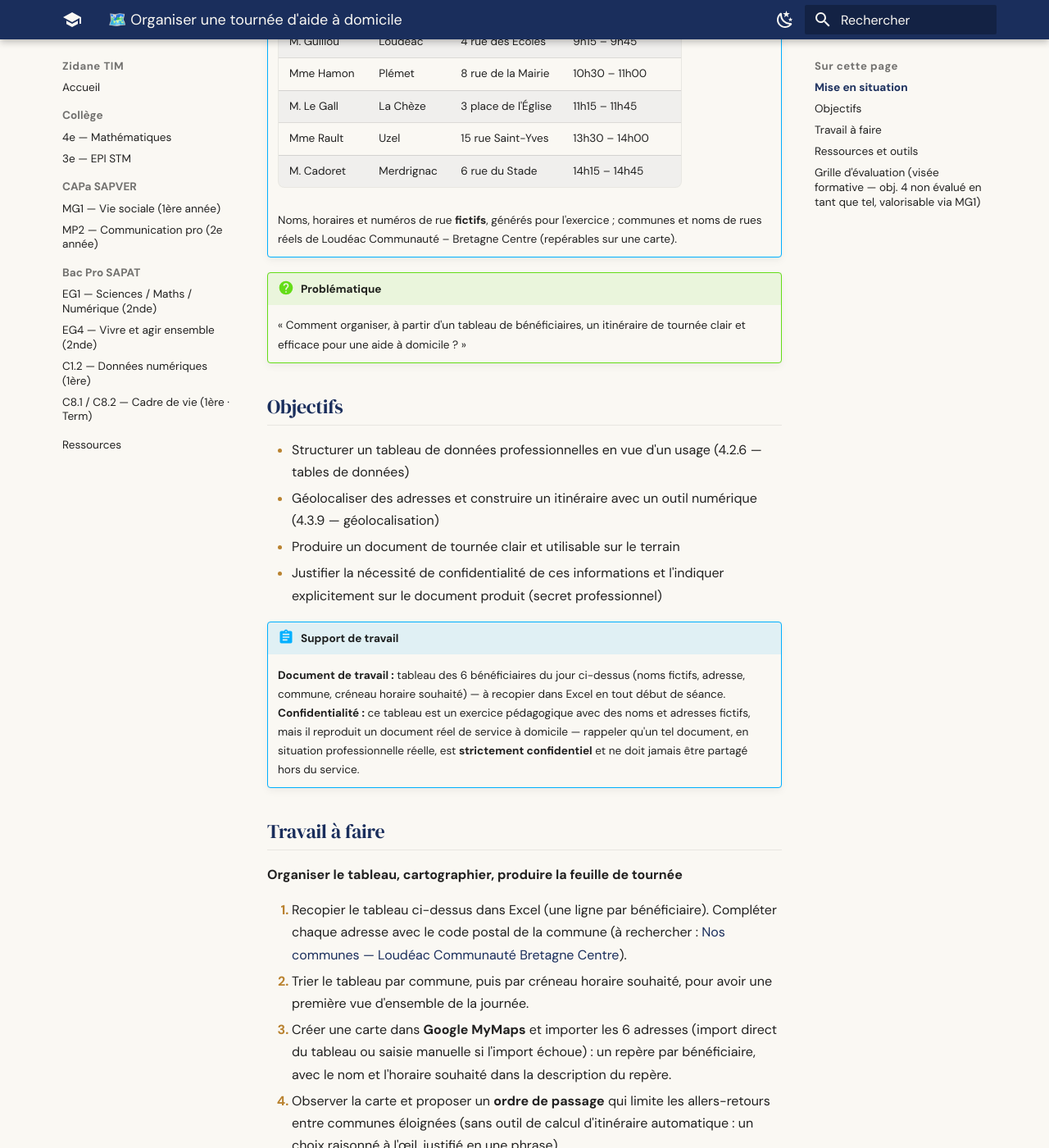
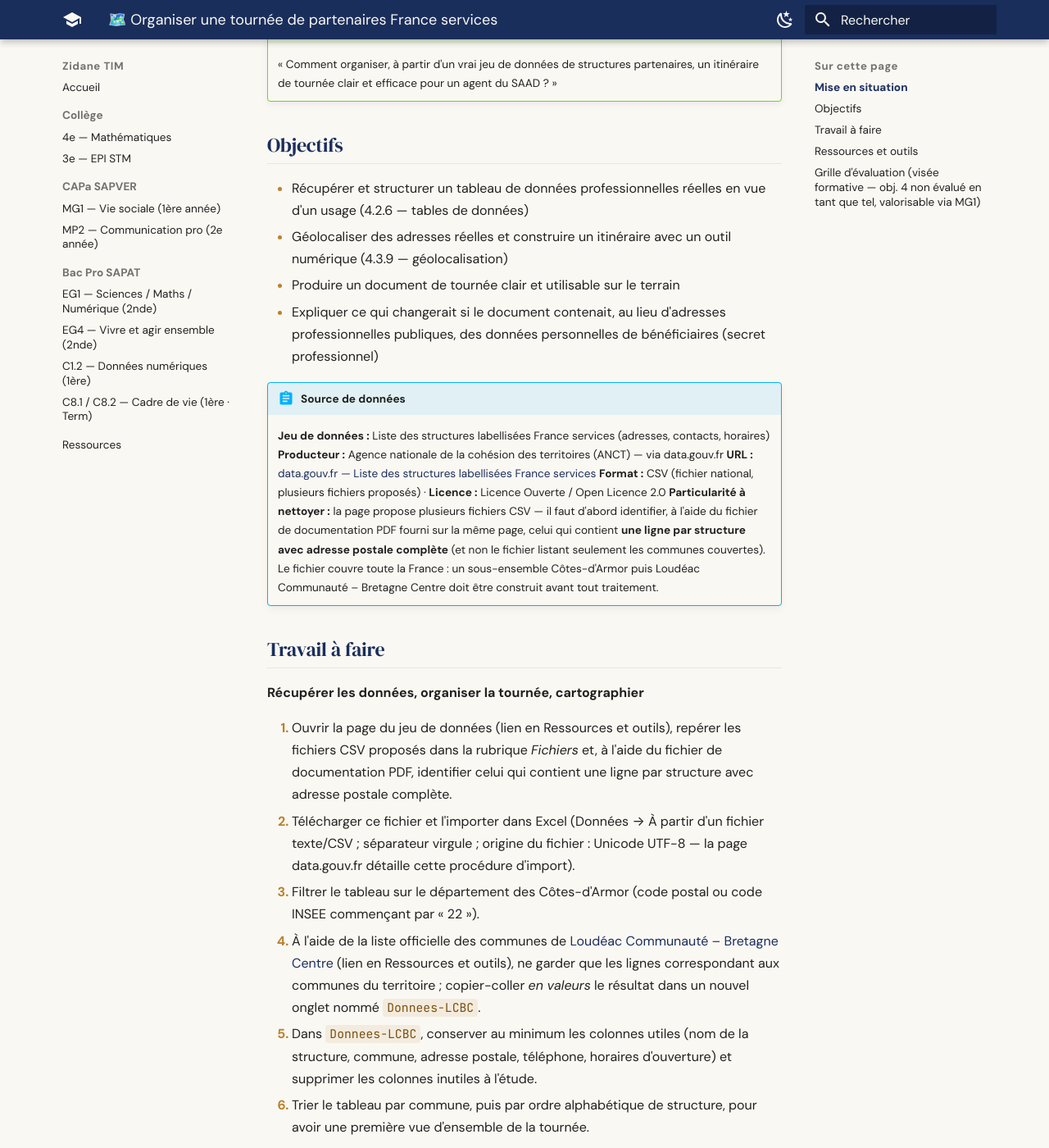
Before and after one commit to zidaneTim/zidane-tim, an MkDocs documentation site: the page built from docs/cours/capa-sapver/activites/mp2/tournee-aide-domicile.md, in a window 1280 px wide and 1400 px high, scrolled down 984 px. Shown: the whole window at 82% size. Built offline with MkDocs 1.6.1 and Material for MkDocs 9.7.7, drawn with Linux system fonts in a browser that asks for light colours; some of the changed text lies outside the part shown.

Commit message:
Lint 22/07 : tournee MP2 reconstruite sur donnees reelles France services (ANCT), hubs MP2/EG1 mis en coherence, format eau (ZIP), licence population, note 5.3 retiree

```diff
--- a/docs/cours/capa-sapver/activites/mp2/tournee-aide-domicile.md
+++ b/docs/cours/capa-sapver/activites/mp2/tournee-aide-domicile.md
@@ -1,4 +1,4 @@
-# 🗺️ Organiser une tournée d'aide à domicile
+# 🗺️ Organiser une tournée de partenaires France services
 
 <div class="zt-pix" markdown>
   <span class="zt-pix-label">:material-certificate-outline: Compétences Pix</span>
@@ -9,7 +9,7 @@
 
 <p class="zt-kicker">CAPa SAPVER 2 — MP2 · Communication professionnelle</p>
 
-<p class="zt-lede">Construire un itinéraire de visites à partir d'un tableau de bénéficiaires — Service d'Aide et d'Accompagnement à Domicile de Loudéac</p>
+<p class="zt-lede">Construire un itinéraire de visites à partir d'un vrai jeu de données de structures partenaires — Service d'Aide et d'Accompagnement à Domicile de Loudéac</p>
 
 <div class="zt-meta" markdown>
   <span>:material-clock-outline: 70 min (60 min effectives)</span>
@@ -25,82 +25,86 @@
 
 ## Mise en situation
 
-Tu es agent du **SAAD (Service d'Aide et d'Accompagnement à Domicile) de Loudéac**. Ce matin, la responsable de
-secteur te confie une mission simple mais essentielle : préparer la tournée d'une aide à domicile qui doit visiter
-6 bénéficiaires dans la journée, dans un ordre qui limite les déplacements inutiles entre les communes du
-territoire.
+Tu es agent du **SAAD (Service d'Aide et d'Accompagnement à Domicile) de Loudéac**. De nombreux bénéficiaires du
+service — souvent des personnes âgées isolées — ont aussi besoin d'aide pour leurs démarches administratives
+(retraite, CAF, Assurance Maladie, impôts). Ta responsable de secteur veut nouer un partenariat de proximité avec
+les **points France services** du territoire, pour pouvoir orienter les bénéficiaires du SAAD vers le point le plus
+proche de chez eux.
 
-Elle te transmet le tableau ci-dessous avec le nom (fictif), la commune et l'adresse de chaque bénéficiaire, ainsi
-que l'horaire de passage souhaité.
-
-!!! abstract "Tableau des 6 bénéficiaires du jour (données fictives)"
-    | Bénéficiaire | Commune | Adresse | Créneau souhaité |
-    |---|---|---|---|
-    | Mme Le Roux | Loudéac | 12 rue de la Gare | 8h30 – 9h00 |
-    | M. Guillou | Loudéac | 4 rue des Écoles | 9h15 – 9h45 |
-    | Mme Hamon | Plémet | 8 rue de la Mairie | 10h30 – 11h00 |
-    | M. Le Gall | La Chèze | 3 place de l'Église | 11h15 – 11h45 |
-    | Mme Rault | Uzel | 15 rue Saint-Yves | 13h30 – 14h00 |
-    | M. Cadoret | Merdrignac | 6 rue du Stade | 14h15 – 14h45 |
-
-    Noms, horaires et numéros de rue **fictifs**, générés pour l'exercice ; communes et noms de rues réels de
-    Loudéac Communauté – Bretagne Centre (repérables sur une carte).
+Elle te confie une mission : identifier tous les points France services du territoire de Loudéac Communauté –
+Bretagne Centre, préparer une tournée de visite (dépôt d'une plaquette de présentation du SAAD auprès de chaque
+point), dans un ordre qui limite les déplacements inutiles entre communes.
 
 !!! question "Problématique"
-    « Comment organiser, à partir d'un tableau de bénéficiaires, un itinéraire de tournée clair et efficace pour
-    une aide à domicile ? »
+    « Comment organiser, à partir d'un vrai jeu de données de structures partenaires, un itinéraire de tournée clair
+    et efficace pour un agent du SAAD ? »
 
 ## Objectifs
 
-- Structurer un tableau de données professionnelles en vue d'un usage (4.2.6 — tables de données)
-- Géolocaliser des adresses et construire un itinéraire avec un outil numérique (4.3.9 — géolocalisation)
+- Récupérer et structurer un tableau de données professionnelles réelles en vue d'un usage (4.2.6 — tables de données)
+- Géolocaliser des adresses réelles et construire un itinéraire avec un outil numérique (4.3.9 — géolocalisation)
 - Produire un document de tournée clair et utilisable sur le terrain
-- Justifier la nécessité de confidentialité de ces informations et l'indiquer explicitement sur le document produit (secret professionnel)
+- Expliquer ce qui changerait si le document contenait, au lieu d'adresses professionnelles publiques, des données
+  personnelles de bénéficiaires (secret professionnel)
 
-!!! abstract "Support de travail"
-    **Document de travail :** tableau des 6 bénéficiaires du jour ci-dessus (noms fictifs, adresse, commune,
-    créneau horaire souhaité) — à recopier dans Excel en tout début de séance.
-    **Confidentialité :** ce tableau est un exercice pédagogique avec des noms et adresses fictifs, mais il
-    reproduit un document réel de service à domicile — rappeler qu'un tel document, en situation professionnelle
-    réelle, est **strictement confidentiel** et ne doit jamais être partagé hors du service.
+!!! abstract "Source de données"
+    **Jeu de données :** Liste des structures labellisées France services (adresses, contacts, horaires)
+    **Producteur :** Agence nationale de la cohésion des territoires (ANCT) — via data.gouv.fr
+    **URL :** [data.gouv.fr — Liste des structures labellisées France services](https://www.data.gouv.fr/datasets/liste-des-structures-labellisees-france-services){ target="_blank" rel="noopener" }
+    **Format :** CSV (fichier national, plusieurs fichiers proposés) · **Licence :** Licence Ouverte / Open Licence 2.0
+    **Particularité à nettoyer :** la page propose plusieurs fichiers CSV — il faut d'abord identifier, à l'aide du
+    fichier de documentation PDF fourni sur la même page, celui qui contient **une ligne par structure avec adresse
+    postale complète** (et non le fichier listant seulement les communes couvertes). Le fichier couvre toute la
+    France : un sous-ensemble Côtes-d'Armor puis Loudéac Communauté – Bretagne Centre doit être construit avant tout
+    traitement.
 
 ## Travail à faire
 
-**Organiser le tableau, cartographier, produire la feuille de tournée**
+**Récupérer les données, organiser la tournée, cartographier**
 
-1. Recopier le tableau ci-dessus dans Excel (une ligne par bénéficiaire). Compléter chaque adresse avec le code postal de la commune (à rechercher : [Nos communes — Loudéac Communauté Bretagne Centre](https://www.bretagnecentre.bzh/la-communaute/le-territoire/nos-communes){ target="_blank" rel="noopener" }).
-2. Trier le tableau par commune, puis par créneau horaire souhaité, pour avoir une première vue d'ensemble de la journée.
-3. Créer une carte dans **Google MyMaps** et importer les 6 adresses (import direct du tableau ou saisie manuelle si l'import échoue) : un repère par bénéficiaire, avec le nom et l'horaire souhaité dans la description du repère.
-4. Observer la carte et proposer un **ordre de passage** qui limite les allers-retours entre communes éloignées (sans outil de calcul d'itinéraire automatique : un choix raisonné à l'œil, justifié en une phrase).
-5. Construire la **feuille de tournée** finale dans Excel : une ligne par bénéficiaire, triée dans l'ordre de passage choisi, avec une colonne "Ordre" numérotée de 1 à 6.
-6. Ajouter en bas de la feuille une ligne de rappel : « Document confidentiel — usage professionnel uniquement ».
+1. Ouvrir la page du jeu de données (lien en Ressources et outils), repérer les fichiers CSV proposés dans la
+   rubrique *Fichiers* et, à l'aide du fichier de documentation PDF, identifier celui qui contient une ligne par
+   structure avec adresse postale complète.
+2. Télécharger ce fichier et l'importer dans Excel (Données → À partir d'un fichier texte/CSV ; séparateur virgule ;
+   origine du fichier : Unicode UTF-8 — la page data.gouv.fr détaille cette procédure d'import).
+3. Filtrer le tableau sur le département des Côtes-d'Armor (code postal ou code INSEE commençant par « 22 »).
+4. À l'aide de la liste officielle des communes de [Loudéac Communauté – Bretagne Centre](https://www.bretagnecentre.bzh/la-communaute/le-territoire/nos-communes){ target="_blank" rel="noopener" } (lien en Ressources et outils), ne garder que les lignes correspondant aux communes du territoire ; copier-coller *en valeurs* le résultat dans un nouvel onglet nommé `Donnees-LCBC`.
+5. Dans `Donnees-LCBC`, conserver au minimum les colonnes utiles (nom de la structure, commune, adresse postale, téléphone, horaires d'ouverture) et supprimer les colonnes inutiles à l'étude.
+6. Trier le tableau par commune, puis par ordre alphabétique de structure, pour avoir une première vue d'ensemble de la tournée.
+7. Créer une carte dans **Google MyMaps** et importer les structures retenues (import direct du tableau ou saisie manuelle si l'import échoue) : un repère par structure, avec le nom et les horaires dans la description du repère.
+8. Observer la carte et proposer un **ordre de passage** qui limite les allers-retours entre communes éloignées (sans outil de calcul d'itinéraire automatique : un choix raisonné à l'œil, justifié en une phrase).
+9. Construire la **feuille de tournée** finale dans Excel : une ligne par structure, triée dans l'ordre de passage choisi, avec une colonne « Ordre » numérotée de 1 à N.
 
 !!! tip "Astuce"
-    Sur la carte, les bénéficiaires d'une même commune apparaissent groupés visuellement : commence par regrouper les communes proches avant de choisir un horaire précis pour chacun.
+    Sur la carte, les structures d'une même commune apparaissent groupées visuellement : commence par regrouper les
+    communes proches avant de choisir un ordre précis pour chacune.
 
-**Question de synthèse**
+**Questions de synthèse**
 
-- Pourquoi un tel document doit-il rester confidentiel, même s'il s'agit ici de noms fictifs ?
+- Combien de points France services se trouvent sur le territoire de Loudéac Communauté – Bretagne Centre ?
 - Quel est l'ordre de passage que tu proposes, et pourquoi (une phrase de justification) ?
+- Ces adresses sont publiques. Si ce même exercice portait sur une vraie tournée de bénéficiaires du SAAD (noms et
+  adresses personnelles), qu'est-ce que cela changerait dans la manière de traiter, stocker et partager le document ?
 
 !!! tip "Où répondre ?"
-    Dépose ta feuille de tournée Excel et le lien de ta carte MyMaps dans ton bloc-notes **OneNote**, section
-    *MP2 — Communication professionnelle*.
+    Dépose ta feuille de tournée Excel, le lien de ta carte MyMaps et tes réponses dans ton bloc-notes **OneNote**,
+    section *MP2 — Communication professionnelle*.
 
 ## Ressources et outils
 
-- [Google MyMaps](https://www.google.com/mymaps){ target="_blank" rel="noopener" } — pour créer la carte et les repères.
-- [Nos communes — Loudéac Communauté Bretagne Centre](https://www.bretagnecentre.bzh/la-communaute/le-territoire/nos-communes){ target="_blank" rel="noopener" } — pour retrouver le code postal de chaque commune.
+- **Liste des structures labellisées France services (data.gouv.fr)** : jeu de données réel à télécharger et filtrer — [voir Source de données ci-dessus](https://www.data.gouv.fr/datasets/liste-des-structures-labellisees-france-services){ target="_blank" rel="noopener" }.
+- **Nos communes — Loudéac Communauté Bretagne Centre** : liste officielle des 38 communes membres du territoire, pour filtrer les données — [lien](https://www.bretagnecentre.bzh/la-communaute/le-territoire/nos-communes){ target="_blank" rel="noopener" }.
+- **Google MyMaps** : pour créer la carte et les repères — [lien](https://www.google.com/mymaps){ target="_blank" rel="noopener" }.
 
 ## Grille d'évaluation (visée formative — obj. 4 non évalué en tant que tel, valorisable via MG1)
 
 | Critère | Indicateurs observables | Niveau |
 |---|---|---|
-| Structuration du tableau (4.2.6) | Le tableau est complet, trié, exploitable ; l'ordre de passage est numéroté clairement. | Insatisfaisant / À consolider / Satisfaisant / Très satisfaisant |
-| Géolocalisation (4.3.9) | La carte MyMaps est créée, les 6 repères sont présents et correctement renseignés. | Insatisfaisant / À consolider / Satisfaisant / Très satisfaisant |
-| Conformité professionnelle | La confidentialité du document est identifiée et justifiée ; la feuille de tournée est présentable en usage réel. | Insatisfaisant / À consolider / Satisfaisant / Très satisfaisant |
+| Structuration du tableau (4.2.6) | Le sous-ensemble LCBC est correctement construit à partir du fichier national réel, trié, exploitable ; l'ordre de passage est numéroté clairement. | Insatisfaisant / À consolider / Satisfaisant / Très satisfaisant |
+| Géolocalisation (4.3.9) | La carte MyMaps est créée, chaque structure retenue est présente et correctement renseignée. | Insatisfaisant / À consolider / Satisfaisant / Très satisfaisant |
+| Conformité professionnelle | La question de synthèse sur la confidentialité des données personnelles de bénéficiaires est correctement traitée ; la feuille de tournée est présentable en usage réel. | Insatisfaisant / À consolider / Satisfaisant / Très satisfaisant |
 
 !!! note "Compétences visées"
-    MP2 obj. 4 — communiquer à l'ère du numérique : structuration de données professionnelles (4.2.6) et usage de
-    la géolocalisation (4.3.9). Grille formative, non évaluée en tant que telle (valorisation possible via MG1 /
-    dossier CCF).
+    MP2 obj. 4 — communiquer à l'ère du numérique : structuration de données professionnelles réelles (4.2.6) et
+    usage de la géolocalisation (4.3.9). Grille formative, non évaluée en tant que telle (valorisation possible via
+    MG1 / dossier CCF).
```
Also changed, not shown: docs/cours/capa-sapver/mp2-communication-pro.md (+2 -2 lines), docs/cours/sapat/activites/c12/eau-bretagne.md (+1 -1 lines), docs/cours/sapat/activites/eg1/population-age-lcbc.md (+1 -1 lines), docs/cours/sapat/activites/eg4/affiche-accessible.md (+1 -2 lines), docs/cours/sapat/eg1-sciences-maths-numerique.md (+1 -1 lines).
